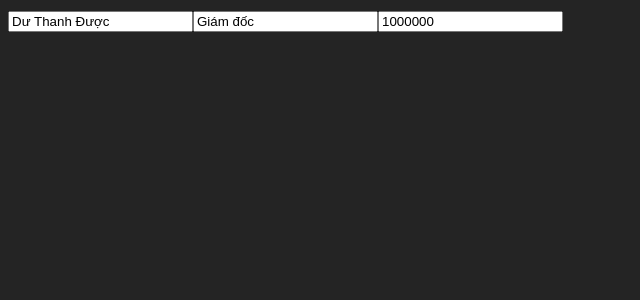
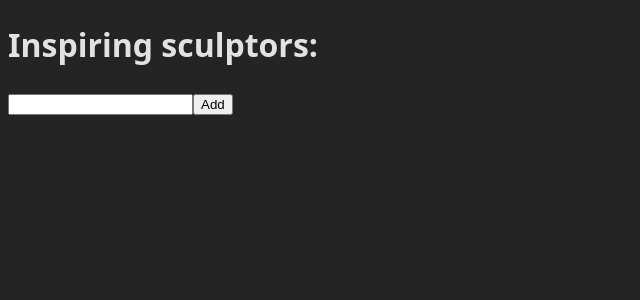
Before and after one commit to duthanhduoc/react-co-ban, a React (Vite) app: page / in a window 1280 px wide. Shown: the top 300 px of the page, without its empty margins (0-640 px from the left). Built offline with nearby package versions, Linux system fonts and the light colour scheme.

Commit message:
Cập nhật state là array

```diff
--- a/src/App.tsx
+++ b/src/App.tsx
@@ -1,56 +1,48 @@
 import { useState } from 'react'
 
+type Artist = {
+  id: string
+  name: string
+}
+
 export default function App() {
-  const [person, setPerson] = useState({
-    name: 'Dư Thanh Được',
-    position: {
-      title: 'Giám đốc',
-      salary: 1000000,
-    },
-  })
+  const [name, setName] = useState('')
+  const [artists, setArtists] = useState<Artist[]>([])
 
-  const handleChangeName = (e: React.ChangeEvent<HTMLInputElement>) => {
-    const value = e.target.value
-    const newPerson = { ...person }
-    newPerson.name = value
-    setPerson(newPerson)
-  }
+  console.log('artists', artists)
 
-  const handleChangeTitle = (e: React.ChangeEvent<HTMLInputElement>) => {
-    const value = e.target.value
-
-    const newPerson = {
-      ...person,
-      position: { ...person.position, title: value },
-    }
-    setPerson(newPerson)
-  }
-
-  const handleChangeSalary = (e: React.ChangeEvent<HTMLInputElement>) => {
-    const value = e.target.value
-
-    const newPerson = {
-      ...person,
-      position: { ...person.position, salary: Number(value) },
-    }
-    setPerson(newPerson)
+  const handleRemoveArtist = (artistId: string) => () => {
+    const newArtists = artists.filter((artist) => artist.id !== artistId)
+    setArtists(newArtists)
   }
 
   return (
-    <div>
-      <form>
-        <input value={person.name} name='name' onChange={handleChangeName} />
-        <input
-          value={person.position.title}
-          name='title'
-          onChange={handleChangeTitle}
-        />
-        <input
-          value={person.position.salary}
-          name='salary'
-          onChange={handleChangeSalary}
-        />
-      </form>
-    </div>
+    <>
+      <h1>Inspiring sculptors:</h1>
+      <input value={name} onChange={(e) => setName(e.target.value)} />
+      <button
+        onClick={() => {
+          // 🚫
+          // artists.push({ id: artists.length + 1, name })
+          // setArtists(artists)
+
+          // ✅
+          const newArtists = [...artists]
+          newArtists.push({ id: new Date().toISOString(), name })
+          setArtists(newArtists)
+          setName('')
+        }}
+      >
+        Add
+      </button>
+      <ul>
+        {artists.map((artist) => (
+          <li key={artist.id}>
+            <span>{artist.name}</span>
+            <button onClick={handleRemoveArtist(artist.id)}>⛔️</button>
+          </li>
+        ))}
+      </ul>
+    </>
   )
 }
```
